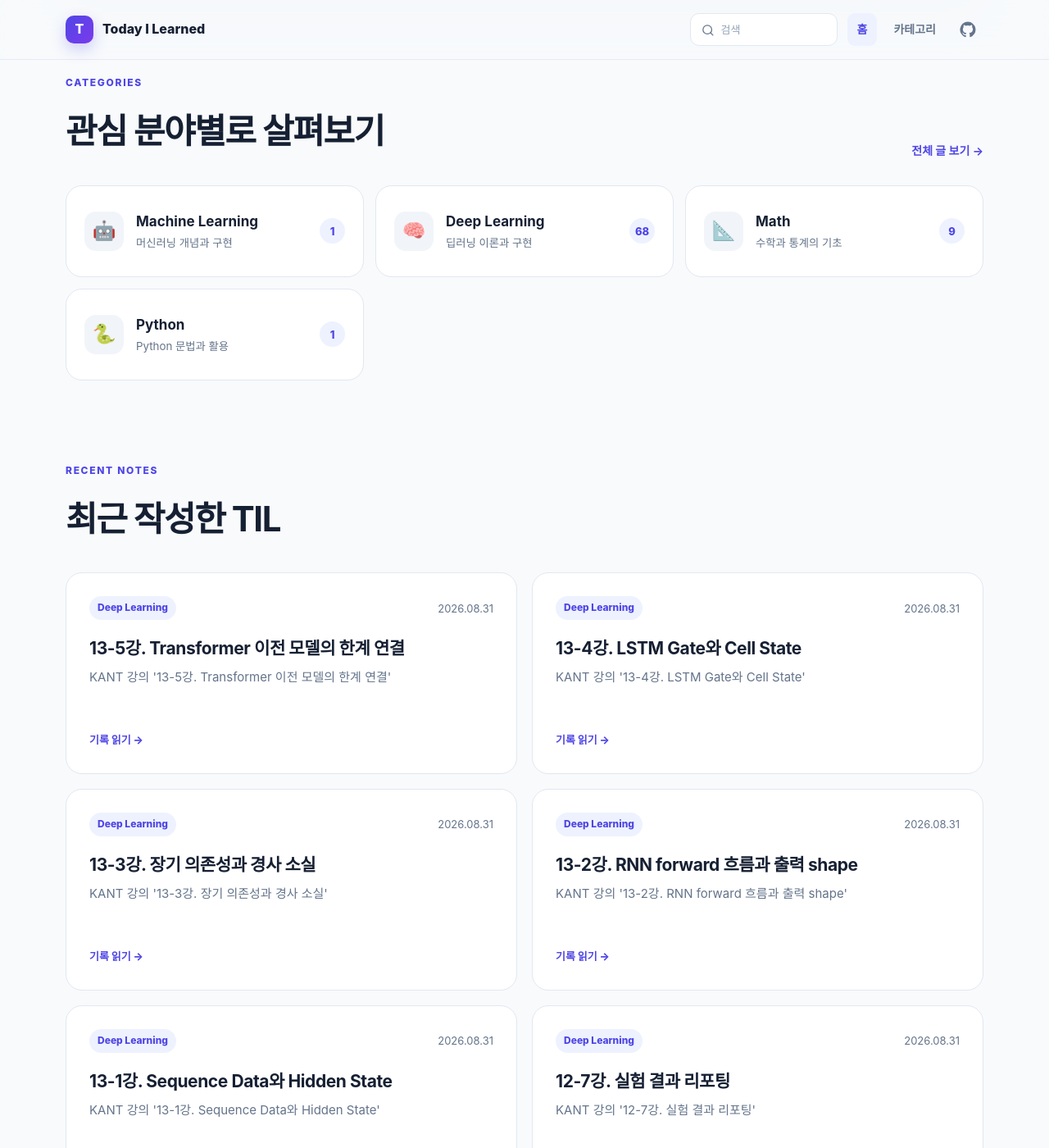
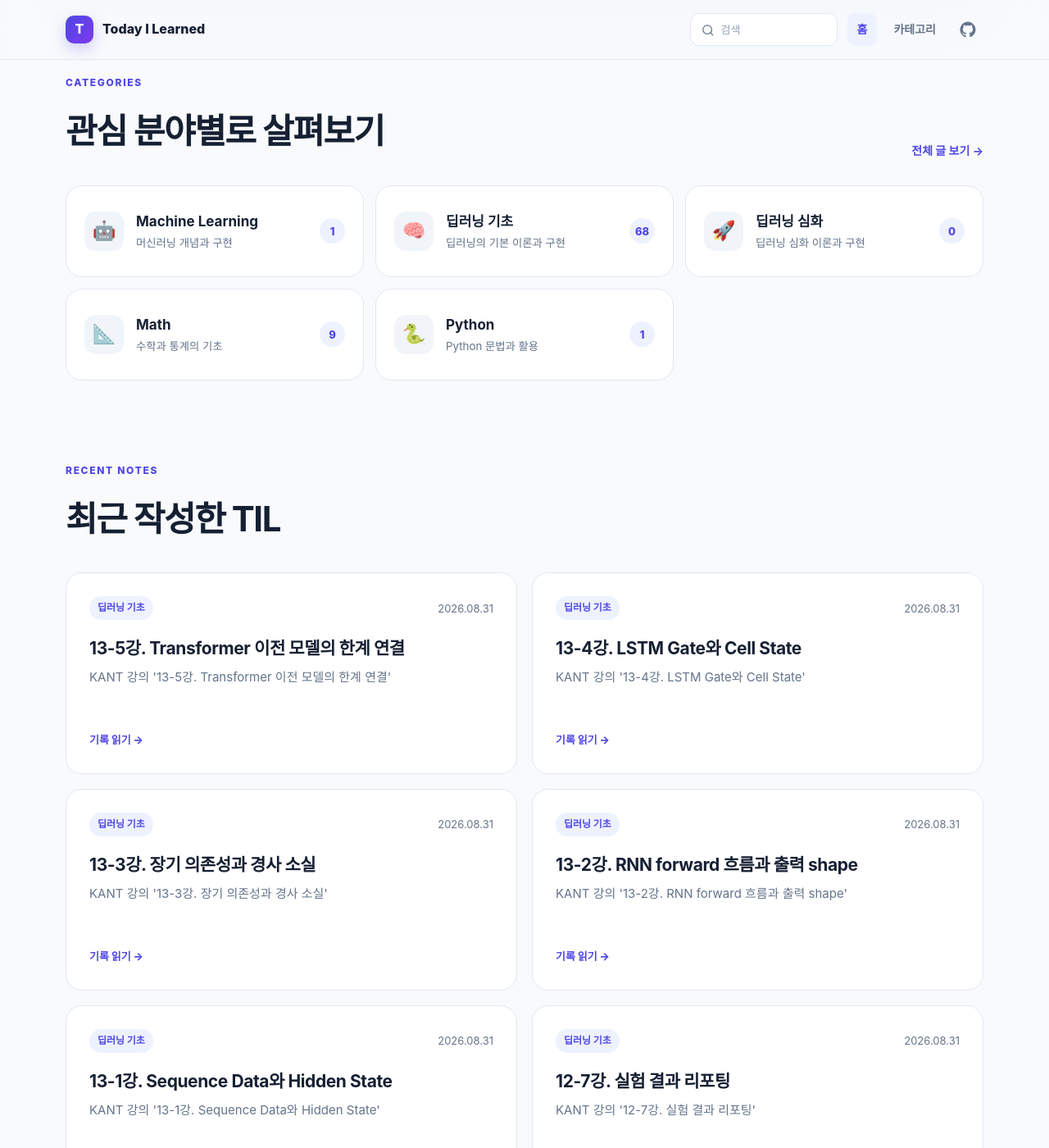
Before and after one commit to yshzjq/TIL, a Jekyll site: the page built from index.md, in a window 1280 px wide and 1400 px high, scrolled down 663 px. Shown: the whole window at 82% size. Built offline with Jekyll 4.4.1, drawn with Linux system fonts in a browser that asks for light colours.

Commit message:
딥러닝 심화 카테고리 추가

```diff
--- a/_config.yml
+++ b/_config.yml
@@ -29,7 +29,13 @@ defaults:
       path: "deep-learning"
     values:
       layout: post
-      category: Deep Learning
+      category: 딥러닝 기초
+      til: true
+  - scope:
+      path: "deep-learning-advanced"
+    values:
+      layout: post
+      category: 딥러닝 심화
       til: true
   - scope:
       path: "math"
--- a/_data/categories.yml
+++ b/_data/categories.yml
@@ -3,10 +3,15 @@
   icon: "🤖"
   description: 머신러닝 개념과 구현
 
-- name: Deep Learning
+- name: 딥러닝 기초
   slug: deep-learning
   icon: "🧠"
-  description: 딥러닝 이론과 구현
+  description: 딥러닝의 기본 이론과 구현
+
+- name: 딥러닝 심화
+  slug: deep-learning-advanced
+  icon: "🚀"
+  description: 딥러닝 심화 이론과 구현
 
 - name: Math
   slug: math
```
Also changed, not shown: admin/config.yml (+45 -3 lines), README.md, 1 other file.
